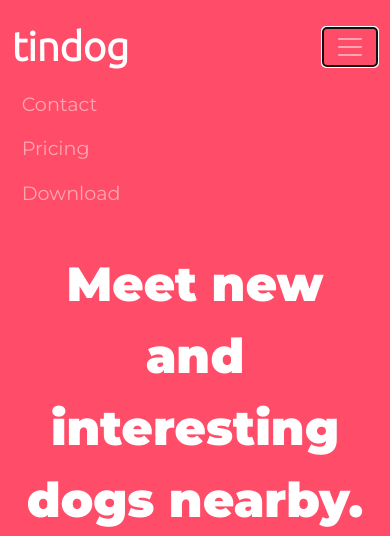
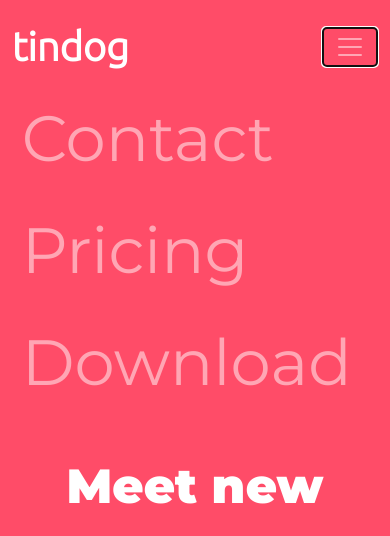
Before and after one commit to manushaju/tindog, a plain HTML site: page index.html in a window 390 px wide. Both pictures are taken after a click on the button "Toggle navigation". Shown: the top 536 px of the page. Drawn offline with nearby package versions, Linux system fonts and the light colour scheme.

Commit message:
Update styles.css

```diff
--- a/css/styles.css
+++ b/css/styles.css
@@ -154,6 +154,10 @@ p {
 	.container-fluid{
 		padding: 3% 3% 0;
 	}
+	.nav-link{
+		font-size: 4rem;
+		font-family: "Montserrat";
+	}
 }
 
 /*Footer Section*/
```
